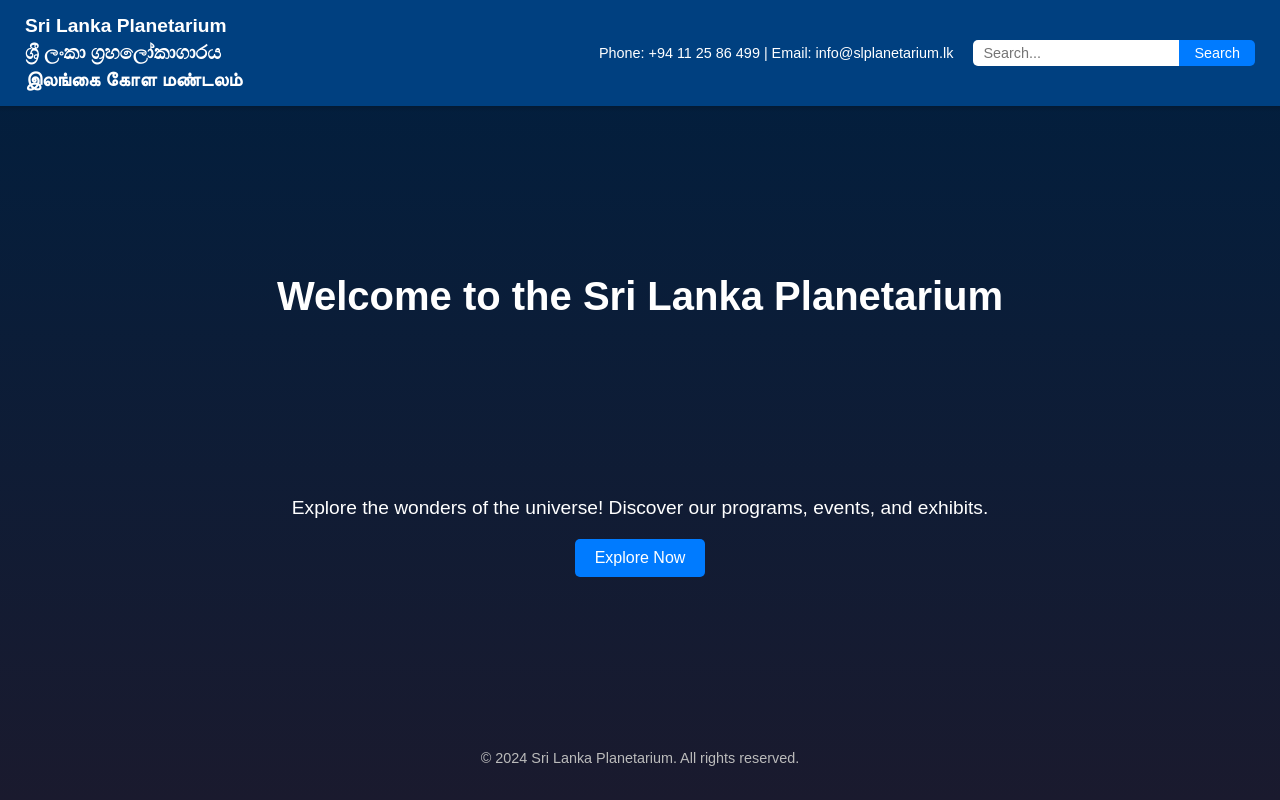
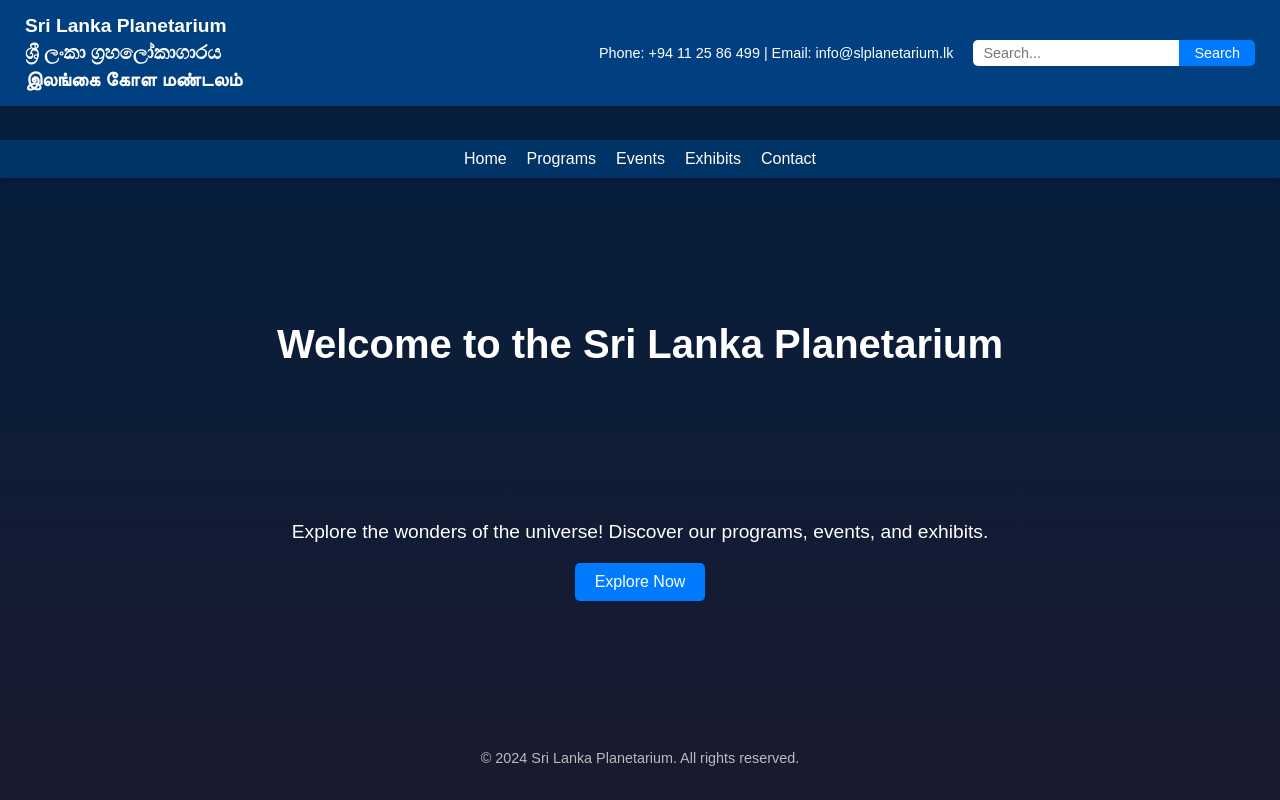
Before and after one commit to IT21161674/sri-lanka-planetarium, a React (Create React App) app: page /english in a window 1280 px wide. Shown: the top 800 px of the page. Built offline with nearby package versions, Linux system fonts and the light colour scheme.

Commit message:
Adding the navigation bar for the main page english

```diff
--- a/src/components/MainPageEnglish.js
+++ b/src/components/MainPageEnglish.js
@@ -24,6 +24,15 @@
           </div>
         </div>
       </div>
+      <nav className="nav-bar">
+        <ul>
+          <li><a href="#home">Home</a></li>
+          <li><a href="#programs">Programs</a></li>
+          <li><a href="#events">Events</a></li>
+          <li><a href="#exhibits">Exhibits</a></li>
+          <li><a href="#contact">Contact</a></li>
+        </ul>
+      </nav>
       <header className="main-header">
         <h1>Welcome to the Sri Lanka Planetarium</h1>
       </header>
--- a/src/styles/MainPage.css
+++ b/src/styles/MainPage.css
@@ -21,6 +21,7 @@
   align-items: center;
   padding: 10px 40px; /* Add space around the content */
   box-shadow: 0 2px 5px rgba(0, 0, 0, 0.2);
+  margin-bottom: 0;
 }
 
 .bar-left {
@@ -128,3 +129,38 @@
   0% { opacity: 0; }
   100% { opacity: 1; }
 }
+
+/* Navigation Bar Styling */
+.nav-bar {
+  width: 100%;
+  background-color: #003366; /* Darker Navy Blue */
+  color: white;
+  display: flex;
+  justify-content: center;
+  align-items: center;
+  padding: 10px 0;
+  box-shadow: 0 2px 5px rgba(0, 0, 0, 0.2);
+  margin-top: -80px; /* Ensure no extra space above */
+}
+
+.nav-bar ul {
+  list-style: none;
+  display: flex;
+  gap: 20px;
+  margin: 0;
+  padding: 0;
+}
+
+.nav-bar li {
+  font-size: 1rem;
+}
+
+.nav-bar a {
+  text-decoration: none;
+  color: white;
+  transition: color 0.3s ease;
+}
+
+.nav-bar a:hover {
+  color: #007bff; /* Bright Blue */
+}
```
